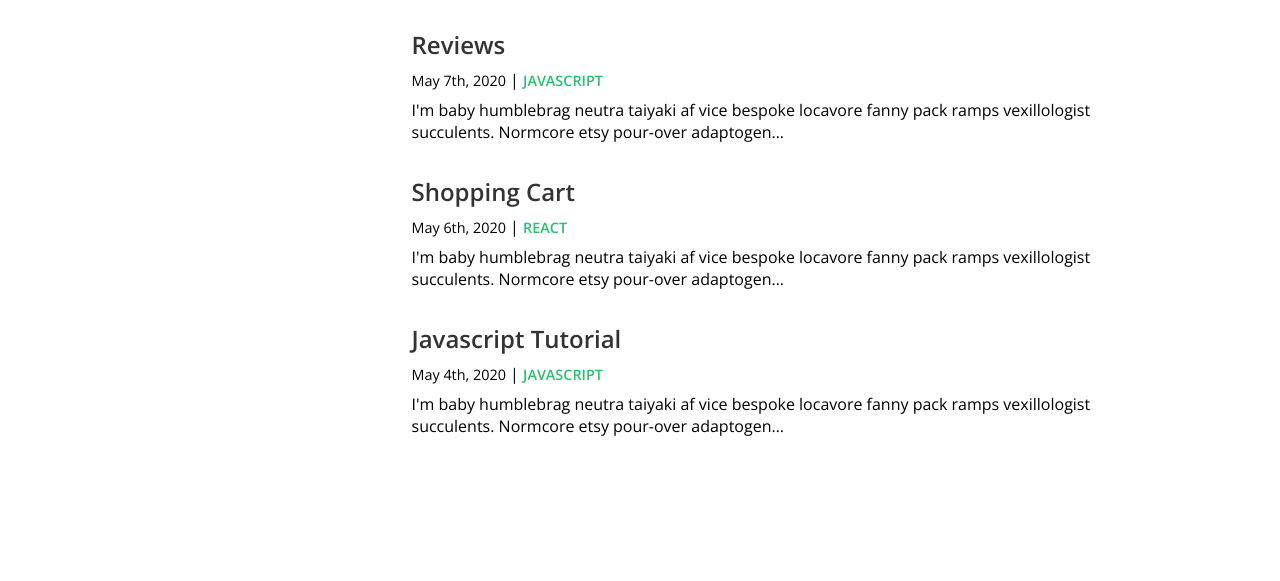
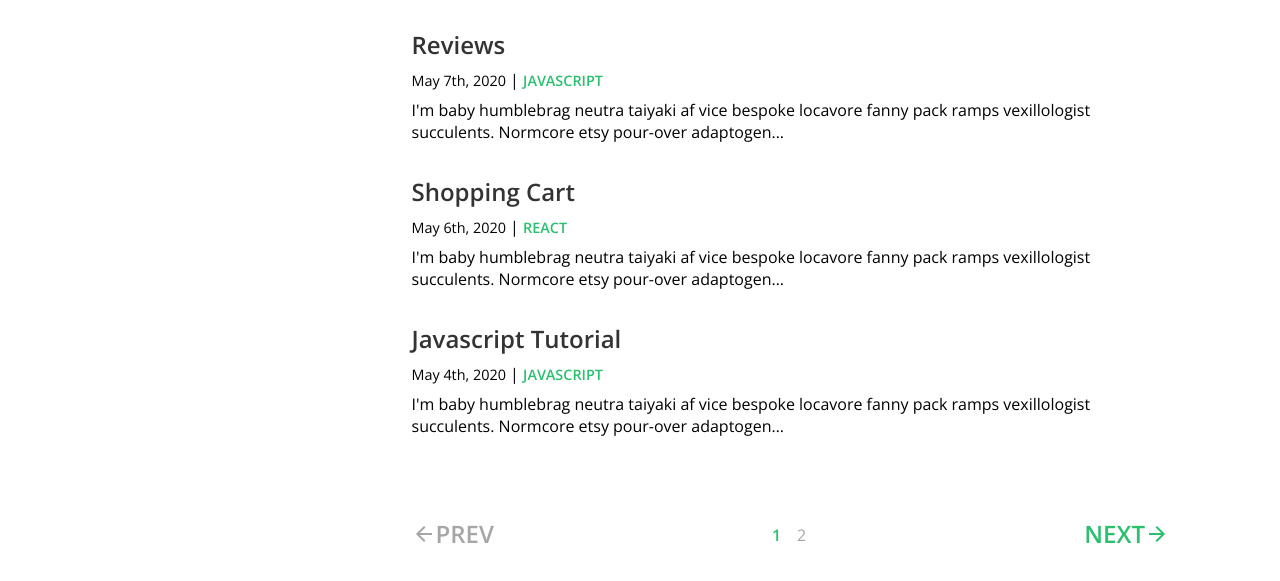
Before and after one commit to yjcyun/christina_yun, a Gatsby site: page /notes in a window 1280 px wide. Shown: the part 485-1066 px from the top of the page. Before the commit the page ends 1026 px from the top, so only its background shows below. Built offline with nearby package versions, Linux system fonts and the light colour scheme; Gatsby itself is replaced by a stand-in of ours; some packages are replaced by stand-ins of ours.

Commit message:
Complete notes pagination

```diff
--- a/src/templates/note-list-template.js
+++ b/src/templates/note-list-template.js
@@ -1,5 +1,6 @@
 import React from 'react'
 import { graphql, Link } from 'gatsby'
+import { IoMdArrowBack, IoMdArrowForward } from 'react-icons/io'
 import styled from 'styled-components';
 import Layout from '../components/Layout'
 
@@ -21,16 +22,18 @@ export const query = graphql`
 `
 
 const NoteListTemplate = ({ data, pageContext }) => {
-  const { currentPage, numPages } = pageContext;
+  const { currentPage, numOfPages } = pageContext;
   const isFirst = currentPage === 1;
-  const isLast = currentPage === numPages;
+  const isLast = currentPage === numOfPages;
 
   const prevPage = currentPage - 1 === 1 ? `/notes` : `/notes/${currentPage - 1}`;
-  const nextPage = `/blogs/${currentPage + 1}`;
+  const nextPage = `/notes/${currentPage + 1}`;
 
   const { notes: { nodes } } = data;
+
   return (
     <Layout>
+
       <NotesWrapper className='p-1'>
         {nodes.map((note, index) => {
           const { title, date, slug, category } = note.frontmatter;
@@ -45,11 +48,35 @@ const NoteListTemplate = ({ data, pageContext }) => {
           )
         })}
       </NotesWrapper>
+      <Pagination className='p-1'>
+        {/* PREV BUTTON */}
+        <Link to={prevPage} className={!isFirst ? 'active navpages' : 'muted navpages'}>
+          <span className='icon'><IoMdArrowBack /></span>
+          <span>Prev</span>
+        </Link>
+        {/* PAGES NUMBERS */}
+        <div className='page-numbers'>
+          {Array.from({ length: numOfPages }, (_, index) => {
+            return (
+              <Link
+                key={index}
+                to={`/notes/${index === 0 ? '' : index + 1}`}
+                className={index + 1 === currentPage ? 'active' : 'muted'}
+              >
+                {index + 1}
+              </Link>
+            )
+          })}
+        </div>
+        {/* NEXT BUTTON */}
+        <Link to={nextPage} className={!isLast ? 'active navpages' : 'muted navpages'}>
+          <span>Next</span>
+          <span className='icon'><IoMdArrowForward /></span>
+        </Link>
+      </Pagination>
     </Layout>
   )
 }
-
-
 
 const NotesWrapper = styled.div`
   .note-li {
@@ -60,11 +87,41 @@ const NotesWrapper = styled.div`
     h2:hover {
       text-decoration: underline;
     }
-
     p{
       margin-top: 8px
     }
   }
 `
 
+const Pagination = styled.div`
+  display: flex;
+  align-items: center;
+  justify-content: space-between;
+  .navpages {
+    font-size: 1.5rem;
+    text-transform: uppercase;
+    font-weight: 600;
+  }
+  .navpages.muted{
+    pointer-events: none;
+  }
+  .icon {
+    vertical-align: middle;
+  }
+  .muted {
+    color: var(--grey-clr);
+  }
+  .active {
+    color: var(--accent-clr);
+  }
+  .page-numbers{
+    a{
+      margin: 0 0.5rem;
+    }
+    .active {
+      font-weight: 600;
+    }
+  }
+`
+
 export default NoteListTemplate
```
